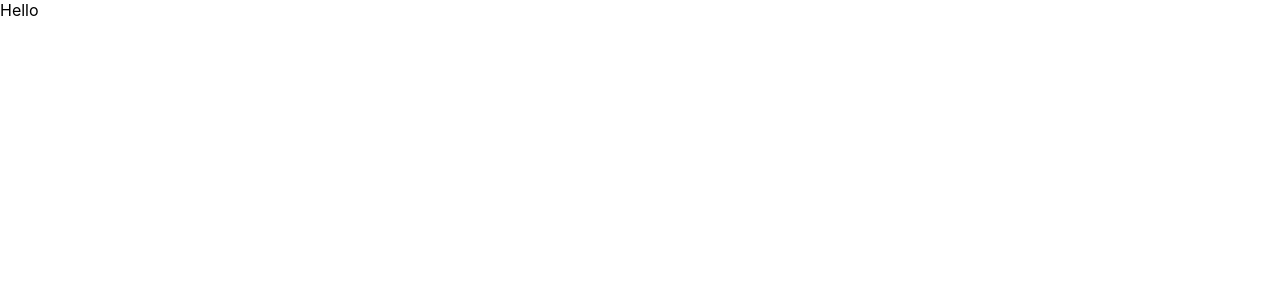
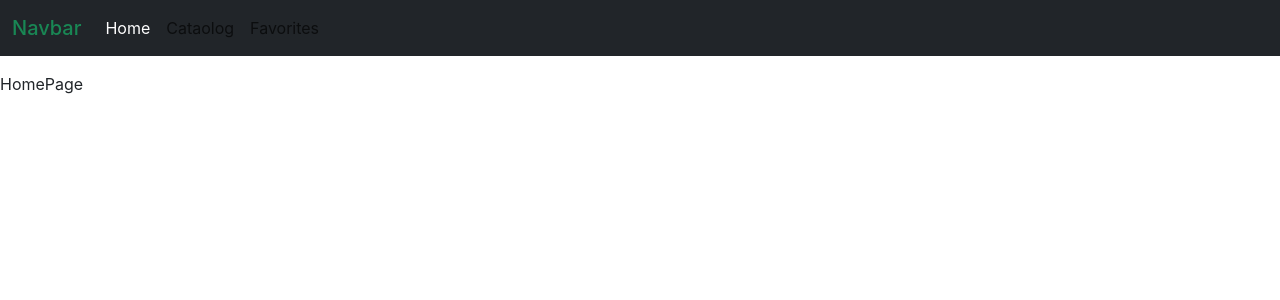
Before and after one commit to Irulik/car-rental, a React (Create React App) app: page / in a window 1280 px wide. Shown: the top 300 px of the page. Built offline with nearby package versions, Linux system fonts and the light colour scheme.

Commit message:
added header and navbar

```diff
--- a/package.json
+++ b/package.json
@@ -9,6 +9,7 @@
     "@testing-library/user-event": "^13.5.0",
     "react": "^18.2.0",
     "react-dom": "^18.2.0",
+    "react-router-dom": "^6.20.1",
     "react-scripts": "5.0.1",
     "web-vitals": "^2.1.4"
   },
--- a/public/index.html
+++ b/public/index.html
@@ -9,10 +9,18 @@
       content="Web site created using create-react-app"
     />
     <title>Car rental</title>
+    <link
+    href="https://cdn.jsdelivr.net/npm/bootstrap@5.3.2/dist/css/bootstrap.min.css"
+    rel="stylesheet"
+    integrity="sha384-T3c6CoIi6uLrA9TneNEoa7RxnatzjcDSCmG1MXxSR1GAsXEV/Dwwykc2MPK8M2HN"
+    crossorigin="anonymous">
   </head>
   <body>
     <noscript>You need to enable JavaScript to run this app.</noscript>
     <div id="root"></div>
-
+    <script
+    src="https://cdn.jsdelivr.net/npm/bootstrap@5.3.2/dist/js/bootstrap.bundle.min.js"
+    integrity="sha384-C6RzsynM9kWDrMNeT87bh95OGNyZPhcTNXj1NW7RuBCsyN/o0jlpcV8Qyq46cDfL"
+    crossorigin="anonymous"></script>
   </body>
 </html>
--- a/src/App.js
+++ /dev/null
@@ -1,10 +0,0 @@
-
-function App() {
-  return (
-    <div>
-      Hello
-    </div>
-  );
-}
-
-export default App;
--- /dev/null
+++ b/src/components/App.jsx
@@ -0,0 +1,19 @@
+import { Routes, Route } from "react-router-dom";
+
+import HomePage from './pages/HomePage';
+import Catalog from './pages/Catalog';
+import Favorites from './pages/Favorites';
+
+
+const App = () => {
+  return (
+  <Routes>
+    <Route path='/' element={<HomePage />} />
+  <Route path='/catalog' element={<Catalog />} />
+  <Route path='/favorites' element={<Favorites />} />
+
+    </Routes>
+  )
+}
+
+export default App;
--- /dev/null
+++ b/src/components/Header/Header.jsx
@@ -0,0 +1,35 @@
+
+const Header = () => {
+  return (
+    <nav className="navbar bg-dark mb-3 navbar-expand-lg">
+      <div className="container-fluid">
+        <span className="navbar-brand mb-0 h1 text-success">Navbar</span>
+
+        <div className="collapse navbar-collapse" id="navbarNav">
+          <ul className="navbar-nav">
+            <li className="nav-item">
+              <a
+              className="nav-link text-white"
+              aria-current="page"
+              href="/">
+                Home
+              </a>
+            </li>
+            <li className="nav-item">
+              <a className="nav-link" href="/catalog">
+                Cataolog
+              </a>
+            </li>
+            <li className="nav-item">
+               <a className="nav-link" href="/favorites">
+                Favorites
+              </a>
+            </li>
+          </ul>
+        </div>
+      </div>
+    </nav>
+  );
+};
+
+export default Header;
--- /dev/null
+++ b/src/components/pages/Catalog.jsx
@@ -0,0 +1,11 @@
+import React from 'react'
+
+const Catalog = () => {
+    return (
+        <div>
+            Catalog
+        </div>
+    )
+}
+
+export default Catalog;
--- /dev/null
+++ b/src/components/pages/Favorites.jsx
@@ -0,0 +1,11 @@
+import React from 'react'
+
+const Favorites = () => {
+    return (
+        <div>
+            Favorites
+        </div>
+    )
+}
+
+export default Favorites;
--- /dev/null
+++ b/src/components/pages/HomePage.jsx
@@ -0,0 +1,13 @@
+import React from 'react';
+import Header from '../Header/Header';
+
+const HomePage = () => {
+    return (
+        <>
+            <Header />
+            <div>HomePage</div>
+        </>
+    )
+}
+
+export default HomePage;
--- a/src/index.js
+++ b/src/index.js
@@ -1,12 +1,13 @@
+import React from 'react';
+import { createRoot } from 'react-dom/client';
+import { BrowserRouter } from 'react-router-dom';
+import App from './components/App';
+import './index.css';
 
-import ReactDOM from 'react-dom/client';
-import './index.css';
-import App from './App';
+const root = createRoot(document.getElementById('root'));
 
-
-const root = ReactDOM.createRoot(document.getElementById('root'));
 root.render(
-
-    <App />
-
+    <BrowserRouter>
+        <App />
+    </BrowserRouter>
 );
```
Also changed, not shown: 1 other file (tests, documents, lock files or other folders).
